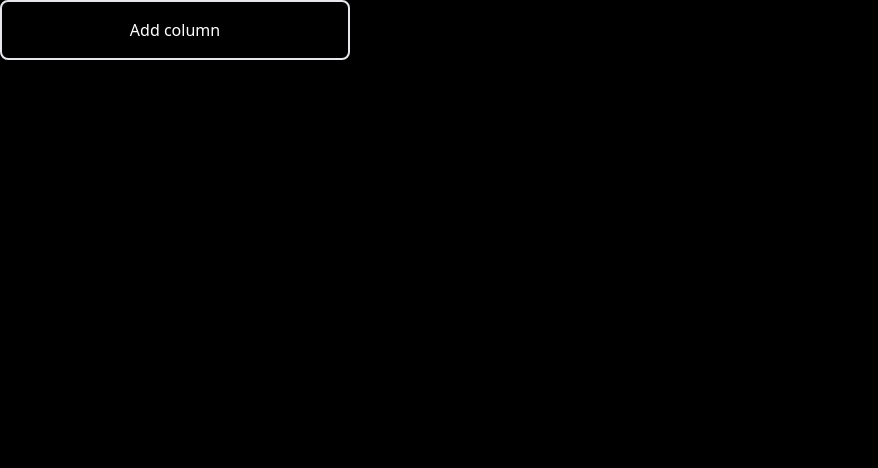
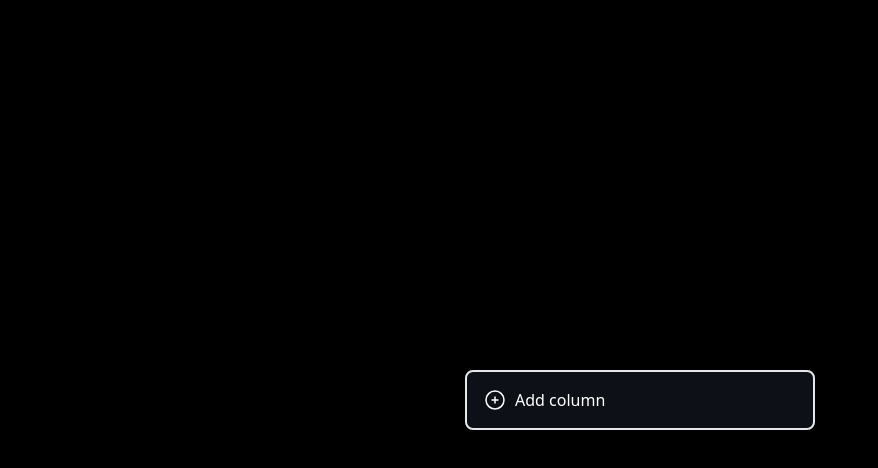
Before and after one commit to Shkirenkoroma/kanbanBoard, a React (Create React App) app: page / in a window 1280 px wide. Shown: the top 468 px of the page, without its empty margins (0-878 px from the left). Built offline with nearby package versions, Linux system fonts and the light colour scheme.

Commit message:
feature/KANBAN: added new settings with kanban items

```diff
--- a/src/App.css
+++ b/src/App.css
@@ -4,4 +4,4 @@
 
 html, body, #root {
   @apply bg-black text-white box-border;
-}
+};
--- /dev/null
+++ b/src/components/icons/plusicon/index.tsx
@@ -0,0 +1,22 @@
+import { FC } from 'react';
+
+const PlusIcon: FC = (): JSX.Element => {
+  return (
+    <svg
+      xmlns="http://www.w3.org/2000/svg"
+      fill="none"
+      viewBox="0 0 24 24"
+      strokeWidth={1.5}
+      stroke="currentColor"
+      className="w-6 h-6"
+    >
+      <path
+        strokeLinecap="round"
+        strokeLinejoin="round"
+        d="M12 9v6m3-3H9m12 0a9 9 0 1 1-18 0 9 9 0 0 1 18 0Z"
+      />
+    </svg>
+  );
+};
+
+export default PlusIcon;
--- a/src/components/kanbanBoard/index.tsx
+++ b/src/components/kanbanBoard/index.tsx
@@ -1,9 +1,42 @@
-import { FC } from 'react';
+import { FC, useState } from 'react';
+import { Column } from 'src/types';
+
+import PlusIcon from '../icons/plusicon';
 
 const KanbanBoard: FC = (): JSX.Element => {
+  const [columns, setColumns] = useState<Column[]>([]);
+
+  const generateId = (): number => {
+    return Math.floor(Math.random() * 10001);
+  };
+
+  const createNewColumn = (): void => {
+    const columnToAdd: Column = {
+      id: generateId(),
+      title: `Column ${columns.length + 1}`,
+    };
+    setColumns([...columns, columnToAdd]);
+  };
+
   return (
-    <div>
-      <button className="h-[60px] w-[350px]
+    <div
+      className="
+    m-auto
+    flex
+    min-h-screen
+    w-full
+    items-center
+    justify-center
+    overflow-x-auto
+    overflow-y-hidden
+    px-[40px]
+  "
+    >
+      <div className="m-auto">
+        <button
+          onClick={() => createNewColumn()}
+          className="h-[60px]
+      w-[350px]
       min-w-[350px]
       cursor-pointer
       rounded-lg
@@ -13,9 +46,13 @@ const KanbanBoard: FC = (): JSX.Element => {
       p-4
       ring-rose-500
       hover:ring-2
-      ">
-        Add column
-      </button>
+      flex
+      gap-2
+      "
+        >
+          <PlusIcon /> Add column
+        </button>
+      </div>
     </div>
   );
 };
--- a/src/index.css
+++ b/src/index.css
@@ -1,3 +1,3 @@
 body {
   margin: 0;
-}
+};
--- /dev/null
+++ b/src/types.ts
@@ -0,0 +1,6 @@
+export type Id = string | number;
+
+export type Column = {
+  id: Id;
+  title: string;
+};
--- a/tailwind.config.js
+++ b/tailwind.config.js
@@ -6,7 +6,7 @@ module.exports = {
   ],
   theme: {
     extend: {
-      color: {
+      colors: {
         "mainBackgroundColor": '#0D1117',
         "columnBackrgroundColor": "#161C22"
       }
```
Also changed, not shown: .eslintrc.json.
